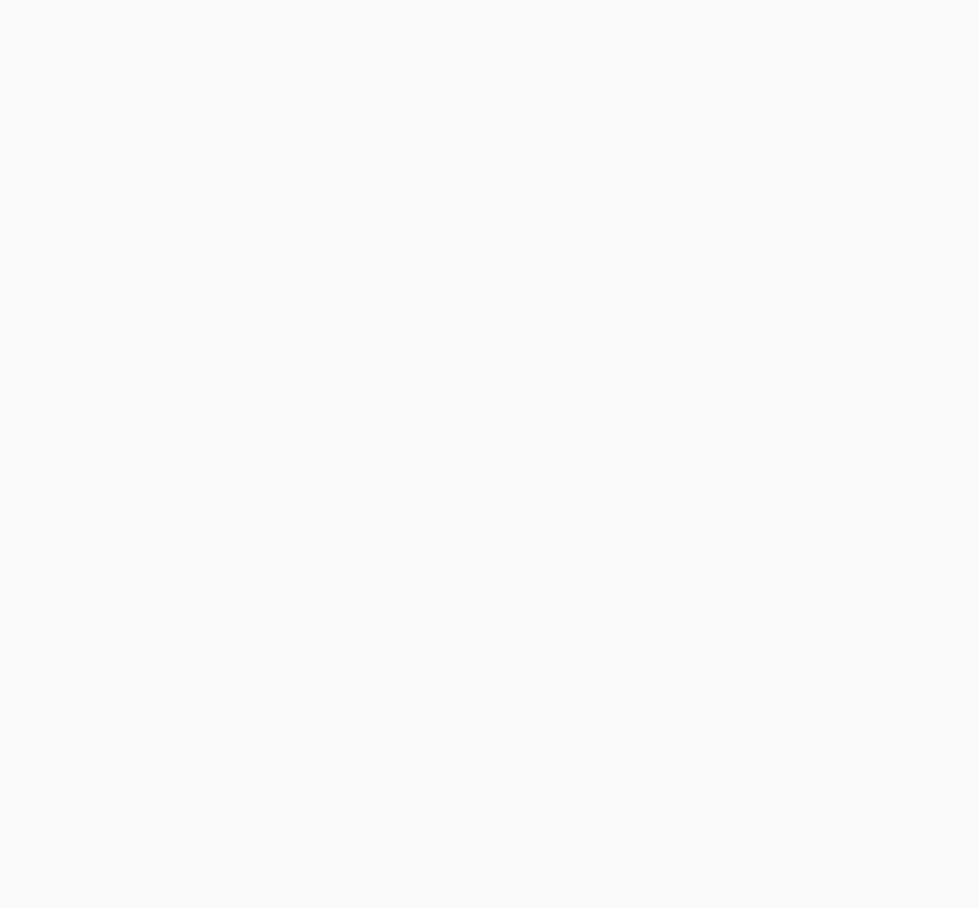
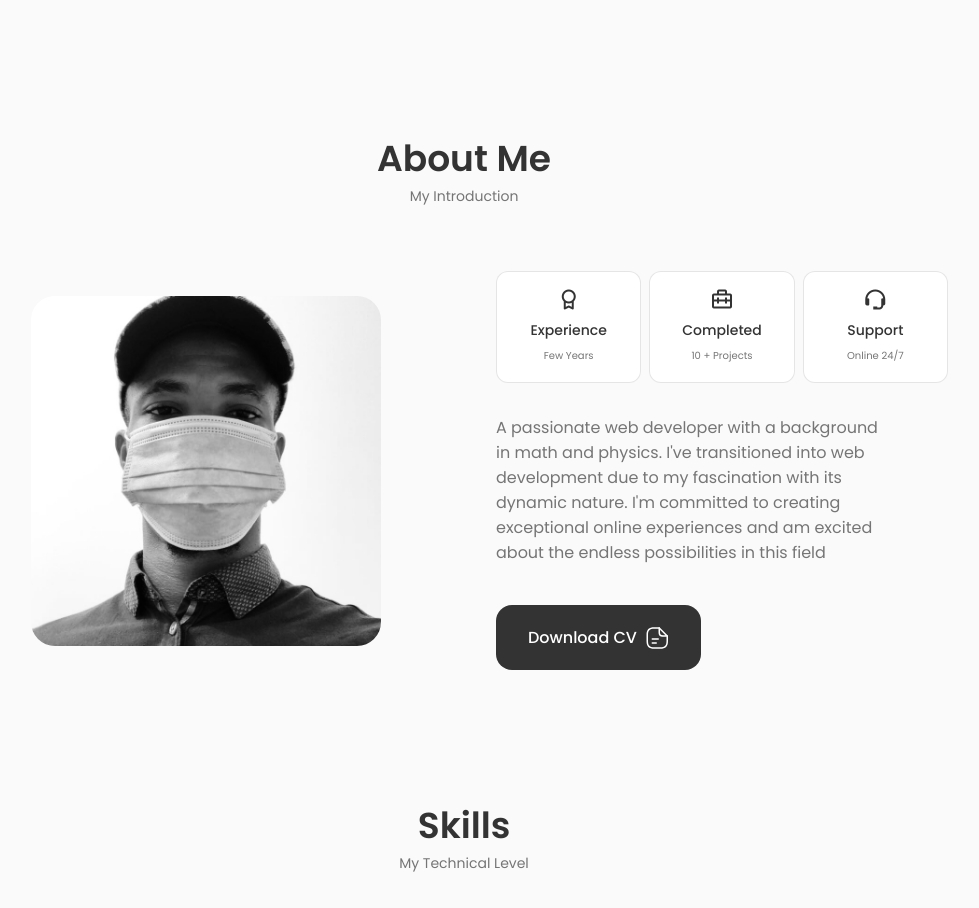
Before and after one commit to dezmanvee/my-portfolio, a React (Create React App) app: page / in a window 1280 px wide. Shown: the part 740-1648 px from the top of the page, without its empty margins (176-1155 px from the left). Before the commit the page ends 800 px from the top, so only its background shows below. Built offline with nearby package versions, Linux system fonts and the light colour scheme.

Commit message:
Added the about me section

```diff
--- a/src/App.js
+++ b/src/App.js
@@ -1,6 +1,9 @@
 import './App.css';
 import Header from './components/header/Header';
 import Home from './components/home/Home';
+import About from './components/about/About';
+import Skills from './components/skills/Skills';
+
 function App() {
   return (
     <>
@@ -8,6 +11,8 @@
       <main className="main">
         <Home />
       </main>
+      <About />
+      <Skills />
     </>
   );
 }
--- /dev/null
+++ b/src/components/about/About.css
@@ -0,0 +1,81 @@
+  .about__container{
+    grid-template-columns: repeat(2, 1fr);
+    align-items: center;
+    column-gap: 4rem;
+  }
+  .about__img{
+    width: 350px;
+    border-radius: 1.5rem;
+    justify-self: center;
+  }
+  .about__info{
+    grid-template-columns: repeat(3, 1fr);
+    gap: 0.5rem;
+    margin-bottom: var(--mb-2);
+  }
+  .about__box{
+    background-color: var(--container-color);
+    border: 1px solid rgba(0,0,0,0.1);
+    border-radius: 0.75rem;
+    text-align: center;
+    padding: 1rem 1.25rem;
+  }
+  .about__icon{
+    font-size: 1.5rem;
+    color: var(--title-color);
+    margin-bottom: var(--mb-0-5);
+  }
+  .about__title{
+    font-size: var(--small-font-size);
+    font-weight: var(--font-medium);
+  }
+  .about__subtitle{
+    font-size: var(--tiny-font-size);
+  }
+  .about__description{
+    padding: 0 4rem 0 0;
+    margin-bottom: var(--mb-2-5);
+  }
+
+  /*===============
+      BREAKPOINTS
+  ===============*/
+/* For large devices */
+@media screen and (max-width: 992px) {
+   .about__container{
+    grid-template-columns: 1fr;
+    row-gap: 2.5rem;
+   }
+   .about__img{
+    width: 220px;
+   }
+   .about__box{
+    padding: 0.75rem 0.5rem;
+   }
+   .about__info{
+    justify-content: center;
+   }
+   .about__data{
+    text-align: center;
+   }
+   .about__description{
+    padding: 0 2rem;
+    margin-bottom: 2rem;
+   }
+  }
+
+  @media screen and (max-width: 576px) {
+    .about__info{
+        grid-template-columns: repeat(3, 1fr);
+    }
+    .about__description{
+        padding: 0;
+    }
+  }
+
+  /* For small devices */
+  @media screen and (max-width: 350px) {
+    .about__info{
+        grid-template-columns: repeat(2, 1fr);
+    }
+  }
--- /dev/null
+++ b/src/components/about/About.jsx
@@ -0,0 +1,53 @@
+import Info from "./Info"
+import "./About.css"
+import AboutImg from "../../assets/profile-1.png"
+
+
+const About = () => {
+  return (
+    <section className="section about" id="about">
+        <h2 className="section__title">About Me</h2>
+        <span className="section__subtitle">My Introduction</span>
+        <div className="about__container container grid">
+            <img src={AboutImg} alt="Bamidele Image" className="about__img" />
+
+            <div className="about__data">
+                <Info />
+
+                <p className="about__description">
+                A passionate web developer with a background in math and physics. I've transitioned into web development due to my fascination with its dynamic nature. I'm committed to creating exceptional online experiences and am excited about the endless possibilities in this field
+                </p>
+                <a href="" download="" className="button button--flex">
+                    Download CV
+                    <svg
+                    class="button__icon"
+                    xmlns="http://www.w3.org/2000/svg"
+                    width="24"
+                    height="24"
+                    viewBox="0 0 24 24"
+                    fill="none"
+                >
+                    <path
+                    d="M15.25 22.7502H9.25C3.82 22.7502 1.5 20.4302 1.5 15.0002V9.00024C1.5 3.57024 3.82 1.25024 9.25 1.25024H14.25C14.66 1.25024 15 1.59024 15 2.00024C15 2.41024 14.66 2.75024 14.25 2.75024H9.25C4.64 2.75024 3 4.39024 3 9.00024V15.0002C3 19.6102 4.64 21.2502 9.25 21.2502H15.25C19.86 21.2502 21.5 19.6102 21.5 15.0002V10.0002C21.5 9.59024 21.84 9.25024 22.25 9.25024C22.66 9.25024 23 9.59024 23 10.0002V15.0002C23 20.4302 20.68 22.7502 15.25 22.7502Z"
+                    fill="var(--container-color)"
+                    ></path>
+                    <path
+                    d="M22.25 10.7502H18.25C14.83 10.7502 13.5 9.42023 13.5 6.00023V2.00023C13.5 1.70023 13.68 1.42023 13.96 1.31023C14.24 1.19023 14.56 1.26023 14.78 1.47023L22.78 9.47023C22.99 9.68023 23.06 10.0102 22.94 10.2902C22.82 10.5702 22.55 10.7502 22.25 10.7502ZM15 3.81023V6.00023C15 8.58023 15.67 9.25023 18.25 9.25023H20.44L15 3.81023Z"
+                    fill="var(--container-color)"
+                    ></path>
+                    <path
+                    d="M13.25 13.7502H7.25C6.84 13.7502 6.5 13.4102 6.5 13.0002C6.5 12.5902 6.84 12.2502 7.25 12.2502H13.25C13.66 12.2502 14 12.5902 14 13.0002C14 13.4102 13.66 13.7502 13.25 13.7502Z"
+                    fill="var(--container-color)"
+                    ></path>
+                    <path
+                    d="M11.25 17.7502H7.25C6.84 17.7502 6.5 17.4102 6.5 17.0002C6.5 16.5902 6.84 16.2502 7.25 16.2502H11.25C11.66 16.2502 12 16.5902 12 17.0002C12 17.4102 11.66 17.7502 11.25 17.7502Z"
+                    fill="var(--container-color)"
+                    ></path>
+                    </svg>
+                </a>
+            </div>
+        </div>
+    </section>
+  )
+}
+export default About
--- /dev/null
+++ b/src/components/about/Info.jsx
@@ -0,0 +1,26 @@
+const Info = () => {
+  return (
+    <div className="about__info grid">
+        <div className="about__box">
+        <i class='bx bx-award about__icon'></i>
+
+            <h3 className="about__title">Experience</h3>
+            <span className="about__subtitle">Few Years</span>
+        </div>
+
+        <div className="about__box">
+        <i class='bx bx-briefcase-alt-2 about__icon' ></i>
+
+            <h3 className="about__title">Completed</h3>
+            <span className="about__subtitle">10 + Projects</span>
+        </div>
+
+        <div className="about__box">
+        <i class='bx bx-support about__icon' ></i>
+            <h3 className="about__title">Support</h3>
+            <span className="about__subtitle">Online 24/7</span>
+        </div>
+    </div>
+  )
+}
+export default Info
--- /dev/null
+++ b/src/components/skills/Skills.jsx
@@ -0,0 +1,9 @@
+const Skills = () => {
+  return (
+    <section className="section skills" id="skills">
+        <h2 className="section__title">Skills</h2>
+        <span className="section__subtitle">My Technical Level</span>
+    </section>
+  )
+}
+export default Skills
```
Also changed, not shown: src/components/skills/Skills.css (added).
